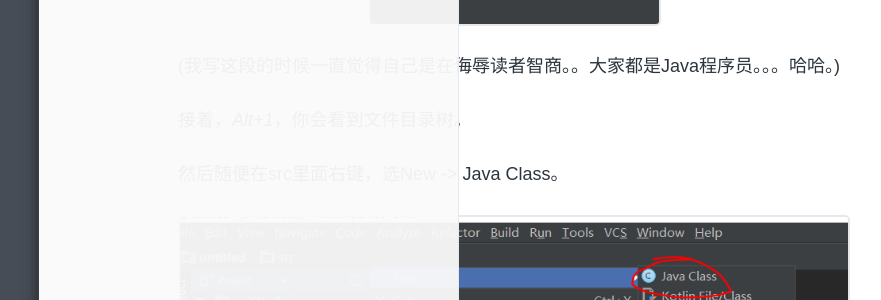
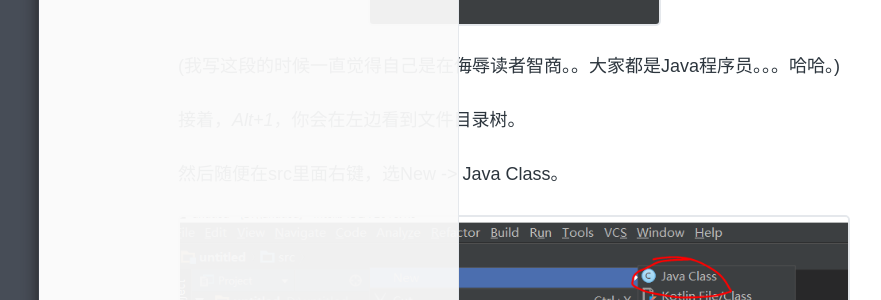
Before and after one commit to kangkangkang/ice1000.github.io, a Jekyll site: the page built from _posts/Java/2016-6-26-LearnIDEA.md, in a window 1280 px wide. Shown: the part 2565-2865 px from the top of the page, without its empty margins (126-1007 px from the left). Built offline with Jekyll 4.4.1, drawn with Linux system fonts in a browser that asks for light colours.

Commit message:
Signed-off-by: ice1000 <951394653@qq.com>

```diff
--- a/_posts/Java/2016-6-26-LearnIDEA.md
+++ b/_posts/Java/2016-6-26-LearnIDEA.md
@@ -17,7 +17,7 @@ description: IntelliJ IDEA for beginners chapter 1, About IDEA
     <p><img src="/../../../assets/images/java/idea_on_web.png" align="center"></p>
 </center>
 
-当然JetBrains也是有[中文官网](https://www.jetbrains.com.cn)的，上面还有部分内容是我翻译的。如果你英语死得比较早或者只是单纯地喜欢冰封的话也可以上这里下载。
+当然JetBrains也是有[中文官网](http://www.jetbrains.com.cn)的，上面还有部分内容是我翻译的。如果你英语死得比较早或者只是单纯地喜欢冰封的话也可以上这里下载。
 
 截止本文发布，IDEA最新版本是2016.1.3。
 
@@ -48,7 +48,7 @@ description: IntelliJ IDEA for beginners chapter 1, About IDEA
 
 (我写这段的时候一直觉得自己是在侮辱读者智商。。大家都是Java程序员。。。哈哈。)
 
-接着，*Alt+1*，你会看到文件目录树。
+接着，*Alt+1*，你会在左边看到文件目录树。
 
 然后随便在src里面右键，选New -> Java Class。
 
```
